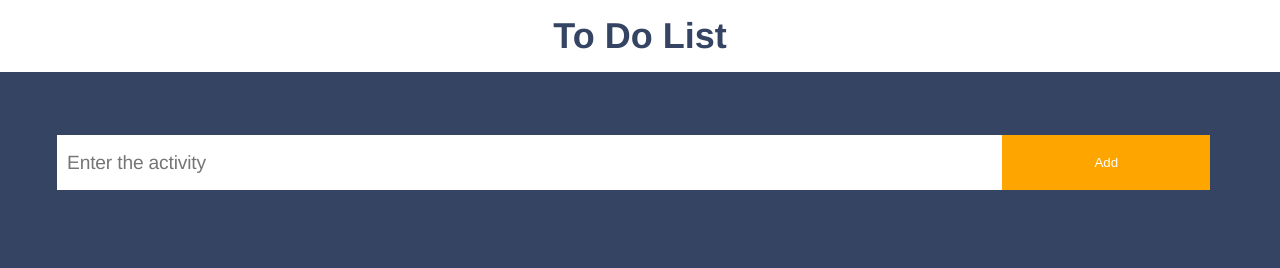
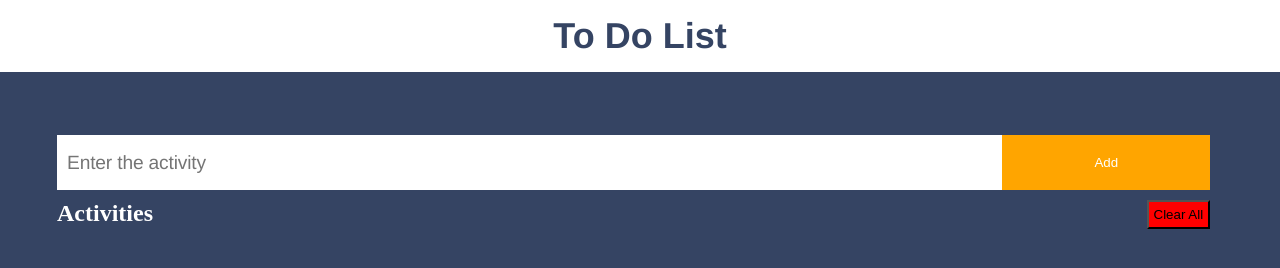
Before and after one commit to Balajiyalamanchili/JS_To_Do_list, a plain HTML site: page index.html in a window 1280 px wide. Drawn offline with Linux system fonts and the light colour scheme.

Commit message:
added clear all functionality

```diff
--- a/app.js
+++ b/app.js
@@ -231,7 +231,16 @@ if (localStore !== null) {
     }
 }
 
+// To clear all in the list
+let clearAll = document.querySelector('#clearall')
+clearAll.addEventListener('click',()=>{
+    localStorage.removeItem('balaji');
+    added.innerHTML = ''
+})
+
+
 // starts when the form submit button is clicked
+
 
 form.onsubmit = (event) => {
     event.preventDefault(); // This stops the form from reloading the page
--- a/index.html
+++ b/index.html
@@ -15,6 +15,10 @@
             <input id="text-area" type="text" placeholder="Enter the activity" required >
             <button id="submit">Add</button>
         </form>
+        <div id="activity-clearAll">
+            <h2>Activities</h2>
+            <button id="clearall">Clear All</button>
+        </div>
         <div id="added-items">
         </div>
     </section>
--- a/stylee.css
+++ b/stylee.css
@@ -58,6 +58,21 @@ header {
     background-color: orange;
     color: white;
 }
+h2{
+    color: #FFFFFF;
+}
+#clearall{
+    padding: 5px;
+    margin-bottom: 10px;
+    background-color: red;
+}
+
+#activity-clearAll{
+    display: flex;
+    justify-content: space-between;
+    width: 91%;
+}
+
 
 #added-items {
     width: 90vw;
```
